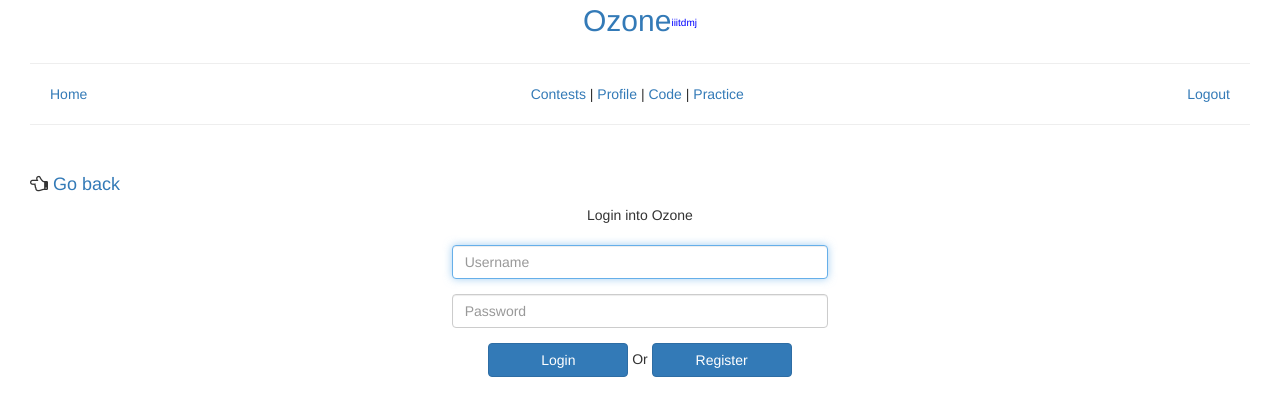
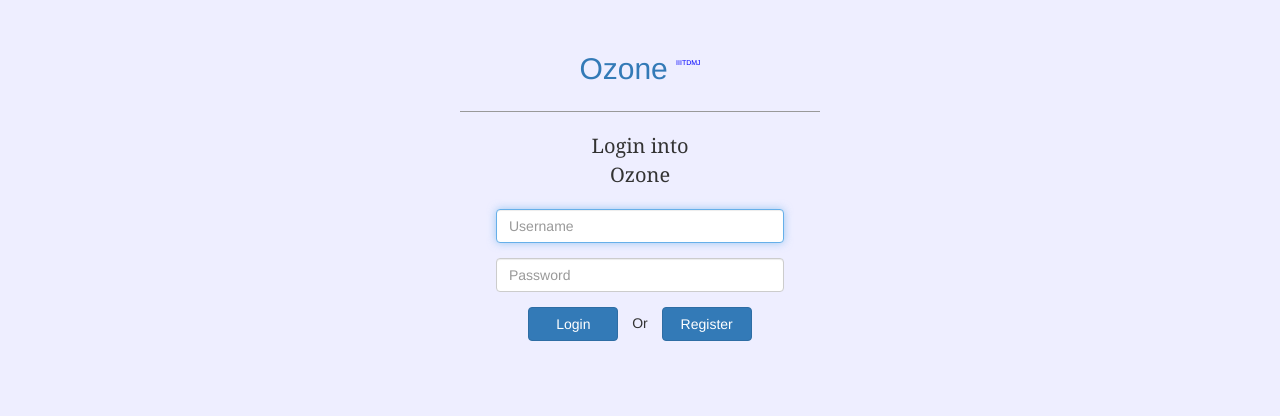
Before and after one commit to Samy-33/Ozone, a Django app: page / in a window 1280 px wide. Shown: the top 416 px of the page. Run offline with Django 3.2, Linux system fonts and the light colour scheme; some libraries are stand-ins or nearby versions.

Commit message:
Updated base css, bootstrapped base template

```diff
--- a/inout/static/inout/css/base.css
+++ b/inout/static/inout/css/base.css
@@ -1,7 +1,28 @@
-.table.no-border tr td, .table.no-border tr th {
+body {
+    background-color: #eef;
+    margin-top: 1%;
+}
+hr {
+    border-top: 1px solid #999;
+}
+sup {
+    font-size: 7px;
+    top: -2em;
+}
+.table .no-border tr td, .table .no-border tr th {
   border-width: 0;
 }
-
 .btn{
-	width:10em;
+	width: 10em;
 }
+.heading {
+    color: blue;
+    font-size: 30px;
+    padding: 0;
+    margin: 10px 0 0 0;
+    width: 40.0%;
+    display: inline-block;
+}
+.heading a:link{
+    text-decoration: none;
+}
--- a/inout/templates/inout/base.html
+++ b/inout/templates/inout/base.html
@@ -1,35 +1,47 @@
-<!DOCTYPE html>
 {% load staticfiles %}
 {% load static %}
+
+<!DOCTYPE html>
 <html>
   <head>
     <title> Welcome to Ozone Judge </title>
     <meta name="viewport" content="width=device-width, initial-scale=1">
-		<script src="{% static 'inout/js/jquery.js' %}" type=text/javascript> </script>
+
+    <script src="{% static 'inout/js/jquery-3.2.1.js' %}" type="text/javascript"> </script>
+
     <link href="{% static 'inout/css/bootstrap.min.css' %}" rel='stylesheet' type='text/css' />
     <link href="{% static 'inout/css/base.css' %}"  type='text/css' rel='stylesheet' />
     <link href="https://cdnjs.cloudflare.com/ajax/libs/font-awesome/4.7.0/css/font-awesome.min.css" type="text/css" rel="stylesheet" />
-		<style>
-			body{
-				margin-left:30px;
-				margin-right:30px;
-			}
-		</style>
+
+    {% block css %}
+    {% endblock %}
   </head>
+
   <body>
-		<center><p style="color:blue; font-size:30px;"><a href='{% url "inout:home"%}' >Ozone</a><sup style="font-size:10px;">iiitdmj</sup></p>
+    <div class="container">
+      <div class="row">
+        <div class="col-md-4 col-sm-4 col-md-offset-4 col-sm-offset-4">
+          <center>
+            <p class="heading">
+              <a href='{% url "inout:home"%}'>Ozone</a>
+              <sup>IIITDMJ</sup>
+            </p>
+          </center>
           <hr>
-		</center>
+
+          {% if request.user.username %}
+            <div class="navigation-bar">
               <a href='{% url "inout:home" %}' style="float:left; margin-left:20px;">Home</a>
               <center>
                 <a href='/contests/'>Contests</a> |
-			<a href="{%url 'inout:profile' username=request.user.username %}">Profile</a> |
+                <a href="{% url 'inout:profile' username=request.user.username %}">Profile</a> |
                 <a href="{% url 'inout:code' %}">Code</a> |
                 <a href="{% url 'practice:index'%}">Practice</a>
-			<a href="{%url 'inout:logout' %}" style="float:right; margin-right:20px;">Logout</a>
+                <a href="{% url 'inout:logout' %}" style="float:right; margin-right:20px;">Logout</a>
                 <br>
                 <hr><br>
               </center>
+            </div>
             <b>
               <h4>
                   <span>
@@ -40,7 +52,19 @@
                   </span>
               </h4>
             </b>
+          {% endif %}
+        </div>
+      </div>
+    </div>
+
+    <div class="container">
+      <div class="row">
           {% block content %}
           {% endblock %}
+      </div>
+    </div>
   </body>
 </html>
+
+{% block js %}
+{% endblock %}
```
Lines whose indentation alone changed are shown as unchanged.
